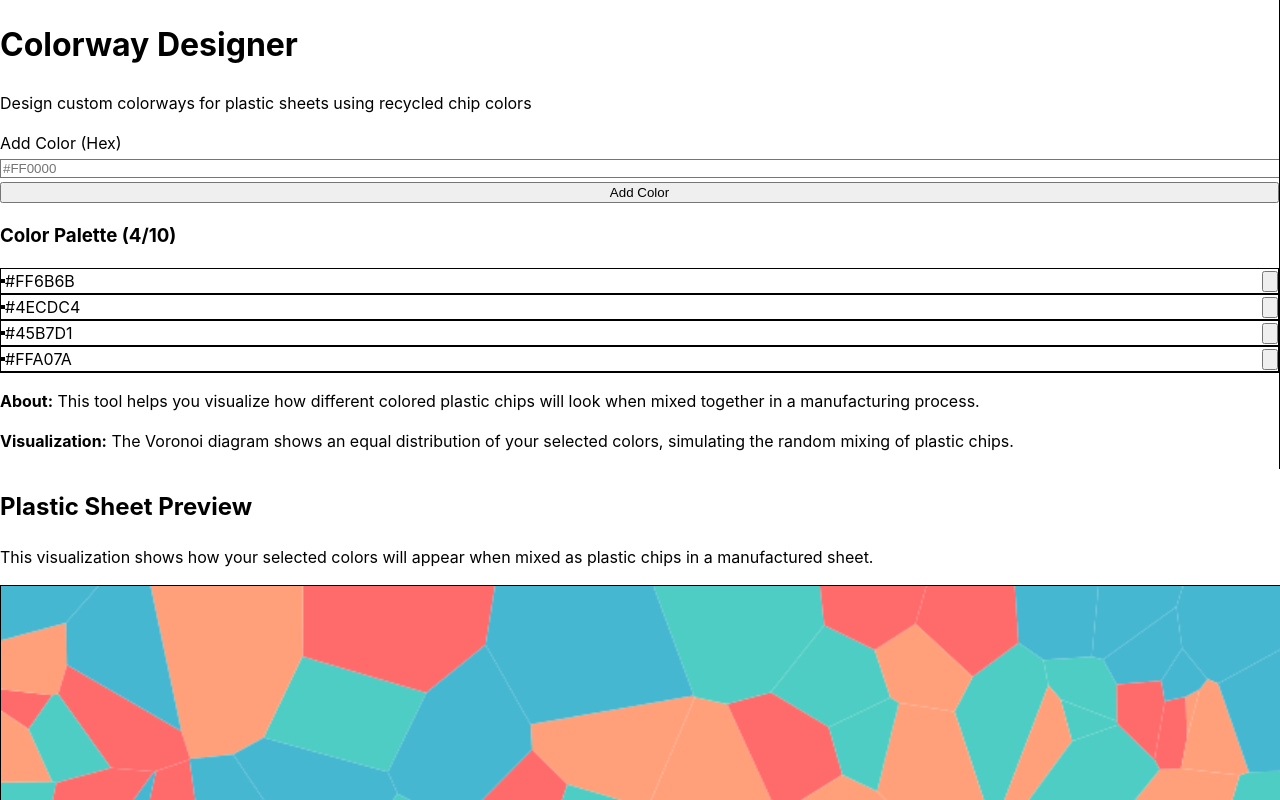
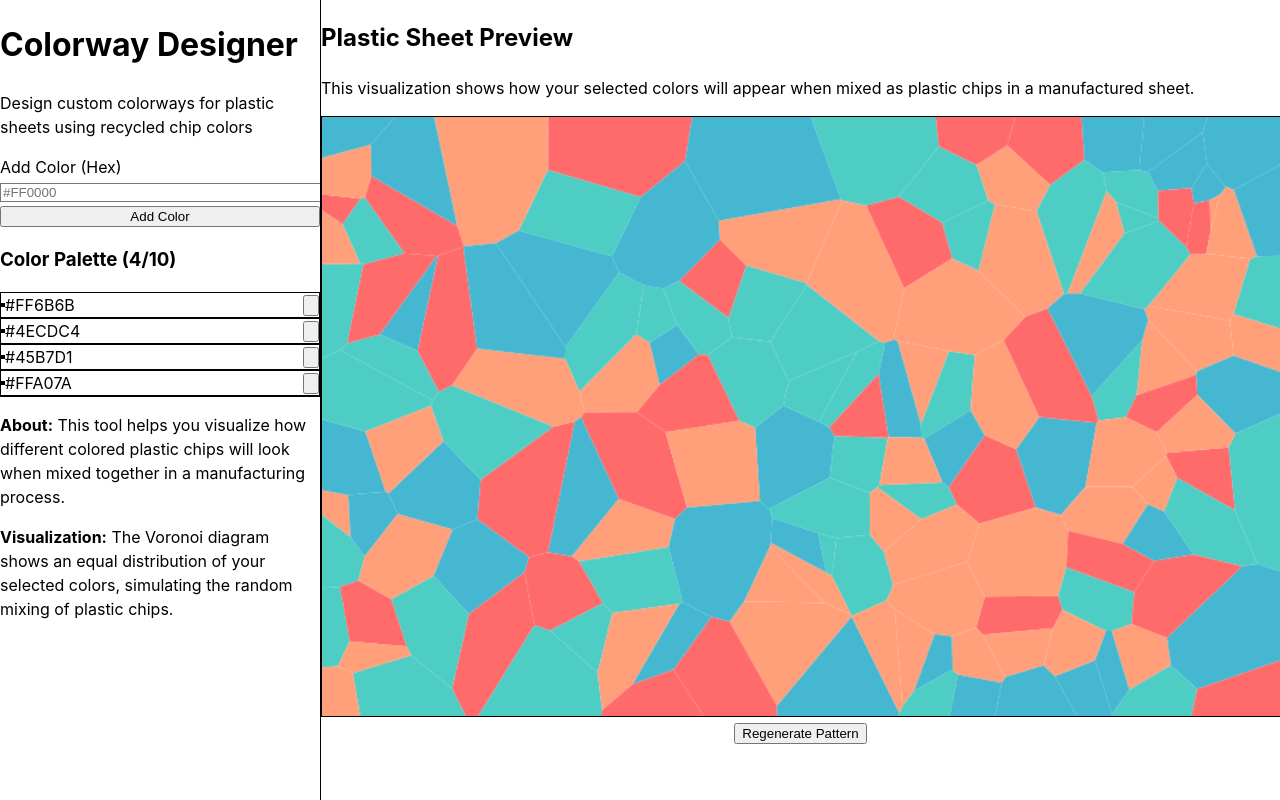
Before and after one commit to ammortal-inc/colorway-designer, a React (Vite) app: page / in a window 1280 px wide. Built offline with nearby package versions, Linux system fonts and the light colour scheme.

Commit message:
Move sidebar to left

```diff
--- a/src/App.tsx
+++ b/src/App.tsx
@@ -37,7 +37,7 @@ function App() {
   };
 
   return (
-    <div className="flex flex-col lg:flex-row h-screen bg-gray-50">
+    <div className="flex flex-row h-screen bg-gray-50">
       <Sidebar
         colors={colors}
         onColorAdd={handleColorAdd}
--- a/src/components/Sidebar.tsx
+++ b/src/components/Sidebar.tsx
@@ -19,7 +19,7 @@ const Sidebar: React.FC<SidebarProps> = ({
   const isMaxColorsReached = colors.length >= maxColors;
 
   return (
-    <div className="w-80 lg:w-80 md:w-72 sm:w-full bg-white border-r border-gray-200 p-6 overflow-y-auto">
+    <div className="w-1/4 bg-white border-r border-gray-200 p-6 overflow-y-auto flex-shrink-0">
       <div className="mb-6">
         <h1 className="text-2xl font-bold text-gray-900 mb-2">
           Colorway Designer
```
